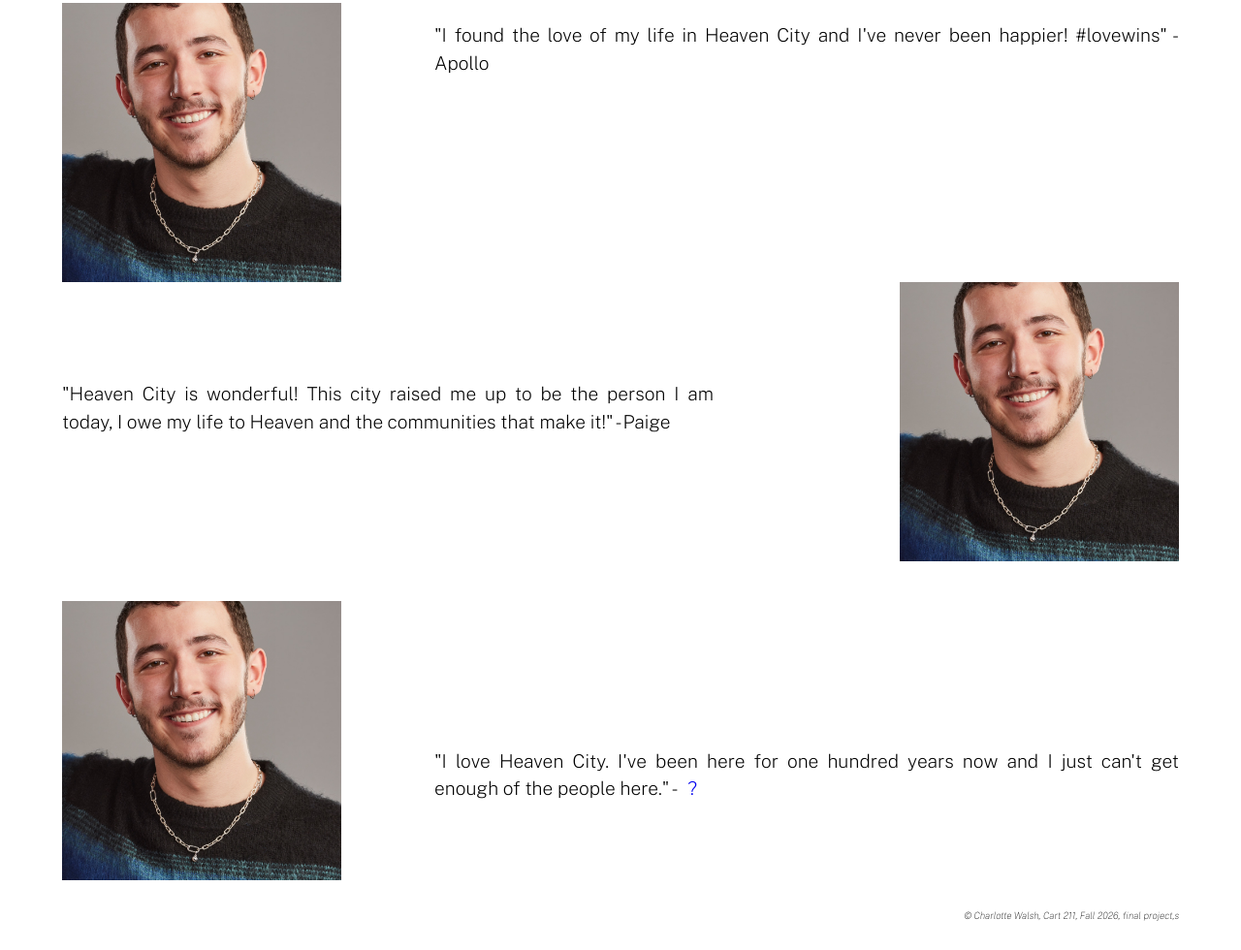
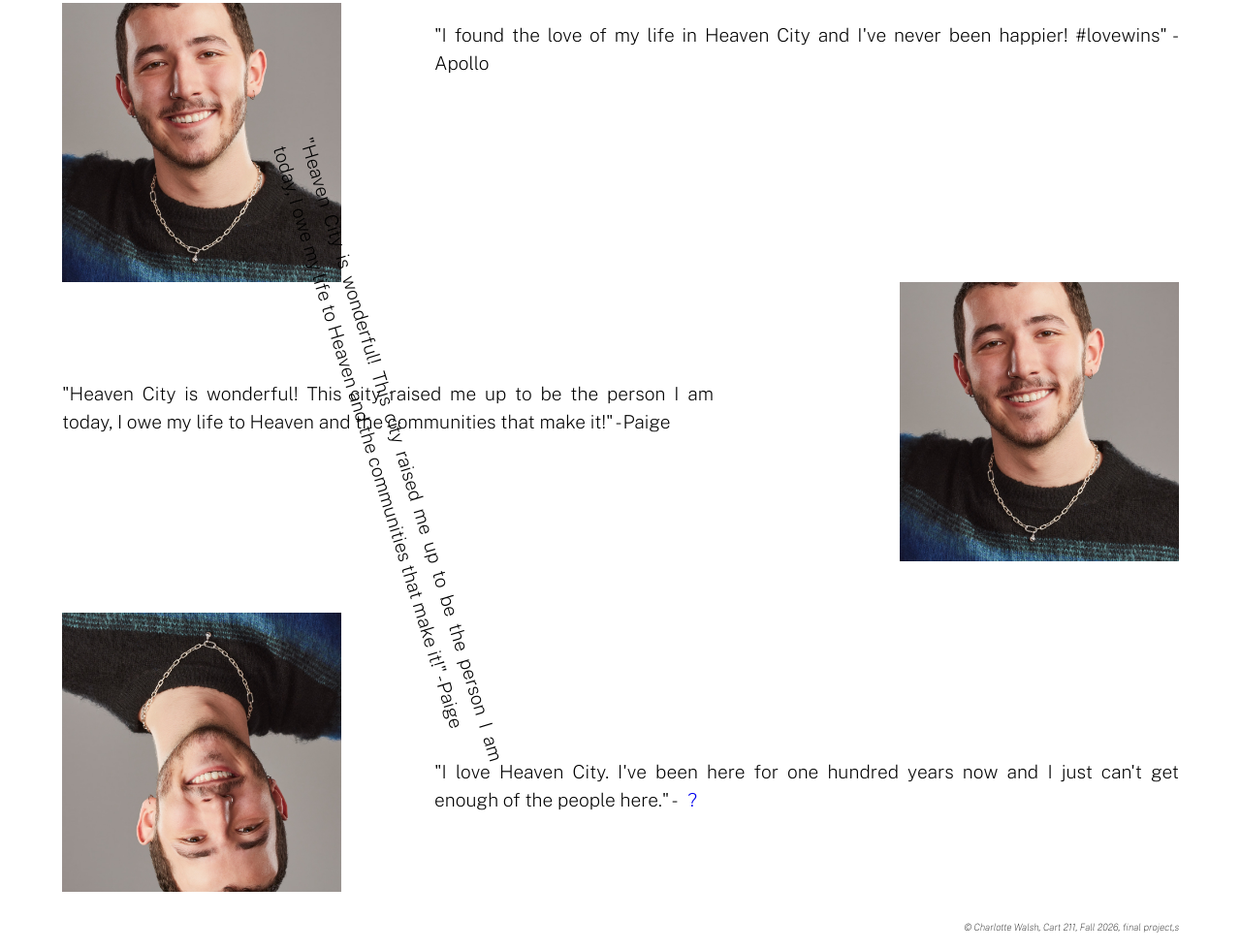
Before and after one commit to chorkelle/cart211, a plain HTML site: page city-fun/reviews.html in a window 1280 px wide. Shown: the part 150-1130 px from the top of the page at 97% size. Drawn offline with nearby package versions, Linux system fonts and the light colour scheme.

```diff
--- a/city-fun/reviews.html
+++ b/city-fun/reviews.html
@@ -49,17 +49,13 @@
     <!-- CSS uses #wrapper to control the overall width and centre the content. -->
     <div id="wrapper">
 
-        <!-- HEADER: contains the logo and navigation menu. -->
+
         <header>
 
-            <!-- NAV: contains links that help visitors move around the website. -->
             <nav>
 
-                <!-- Navigation links.
-                     CSS displays these horizontally on desktop
-                     and as a menu panel on smaller screens. -->
                 <div class="menu1">
-                    <!-- Reopens the Home page -->
+
                     <a href="reviews.html" class="menuI">?</a>
                 </div>
 
@@ -97,13 +93,18 @@
                             to
                             Heaven and the communities that make it!" - Paige
                         </p>
+                        <p style="transform: rotate(-287deg); margin-top: -30px;">
+                            "Heaven City is wonderful! This city raised me up to be the person I am today, I owe my life
+                            to
+                            Heaven and the communities that make it!" - Paige
+                        </p>
                     </div>
                 </div>
 
                 <div class="pict">
 
                     <figure class="left_review_2">
-                        <img src="assets/mayor.jpg" class="im">
+                        <img style="transform: rotate(-180deg);" src="assets/mayor.jpg" class="im">
                     </figure>
 
                     <div class="review_text_3">
```
Also changed, not shown: city-fun/photo.html (+7 -6 lines), 2 other files.
